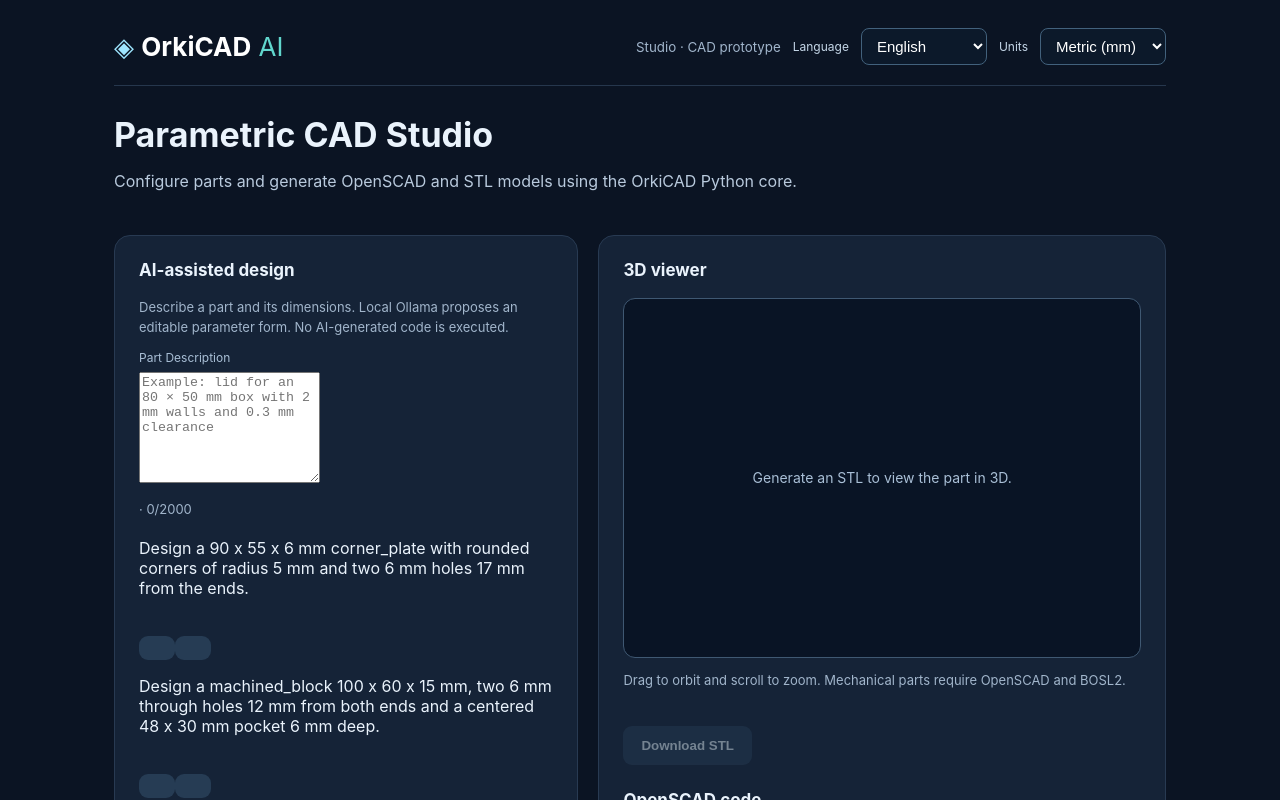
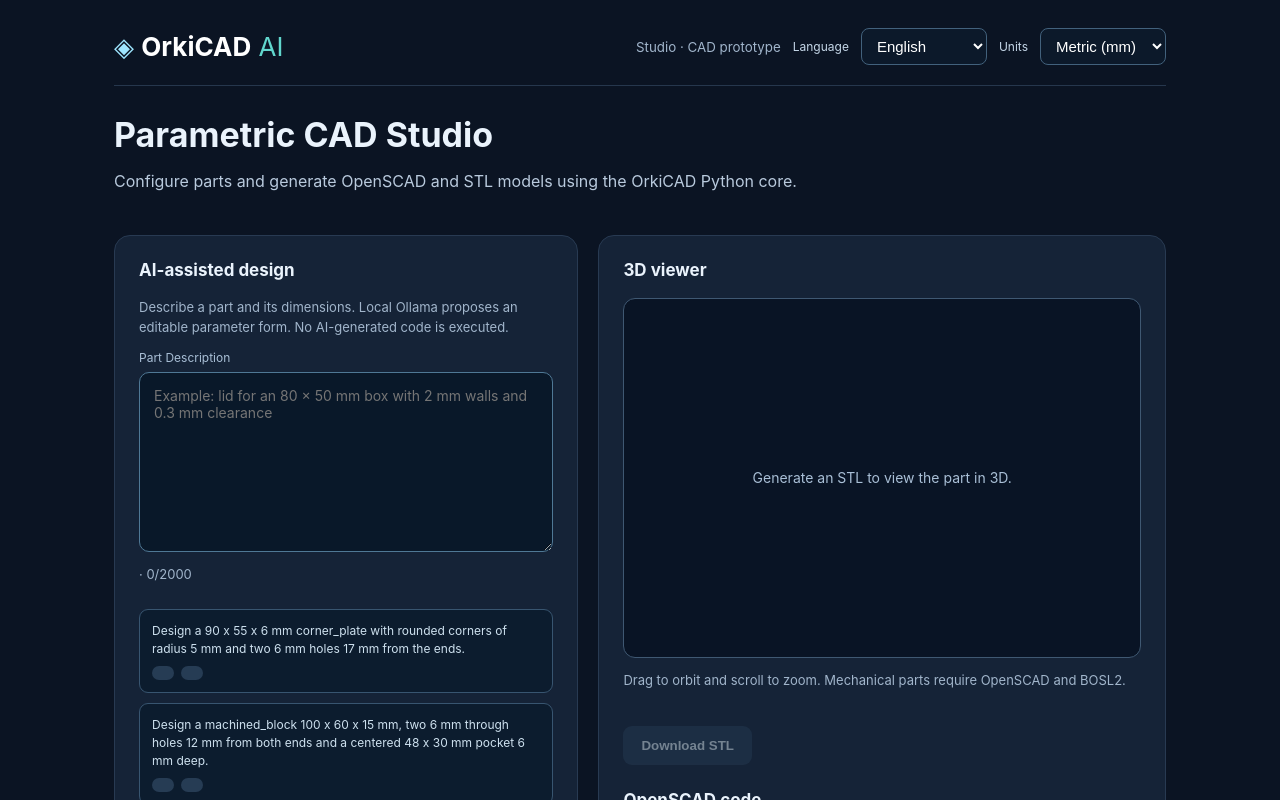
Before and after one commit to jlopfri921/OrkiCAD, a React (Vite) app in the folder studio/frontend/: page / in a window 1280 px wide. Shown: the top 800 px of the page. Built offline with nearby package versions, Linux system fonts and the light colour scheme; no server answers.

Commit message:
fix(studio-ui): full-size focusable prompt textarea and selectable copyable example cards

```diff
--- a/studio/frontend/src/style.css
+++ b/studio/frontend/src/style.css
@@ -32,3 +32,19 @@
 .feature-two{display:grid;grid-template-columns:repeat(2,minmax(0,1fr));gap:6px}
 .feature-three input,.feature-two input{padding:8px;font-size:13px}
 .fields>div:has(.feature-history){grid-column:1/-1}
+
+/* Fully usable text-to-CAD prompt and selectable/copyable examples. */
+.ai-prompt{display:block;width:100%;min-height:180px;resize:vertical;line-height:1.55;
+  font:inherit;font-size:14px;padding:14px;background:#091829;color:#f1f8ff;
+  border:1px solid #4f7895;border-radius:10px;white-space:pre-wrap;user-select:text}
+.ai-prompt:focus-visible{outline:2px solid #26c9e0;outline-offset:2px}
+.prompt-examples{margin:14px 0 8px;display:grid;gap:10px}
+.prompt-examples h3{margin:0;font-size:14px;color:#dcecf7}
+.prompt-example{background:#0c1c2e;border:1px solid #385570;border-radius:9px;padding:12px;min-width:0}
+.prompt-example p{margin:0 0 8px;line-height:1.5;font-size:12px;color:#cee1ef;
+  user-select:text;overflow-wrap:anywhere}
+.prompt-example-actions{display:flex;gap:7px;flex-wrap:wrap}
+.prompt-example-actions button{margin:0;padding:7px 11px;font-size:12px}
+.review-checkbox{display:flex;align-items:center;gap:9px;padding:10px;
+  border:1px solid #476a83;border-radius:8px;text-transform:none;font-size:13px}
+.review-checkbox input{width:auto;min-width:18px;height:18px;margin:0}
```
